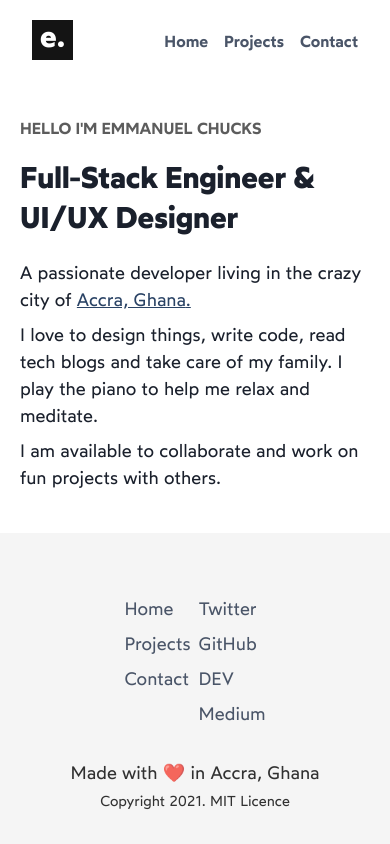
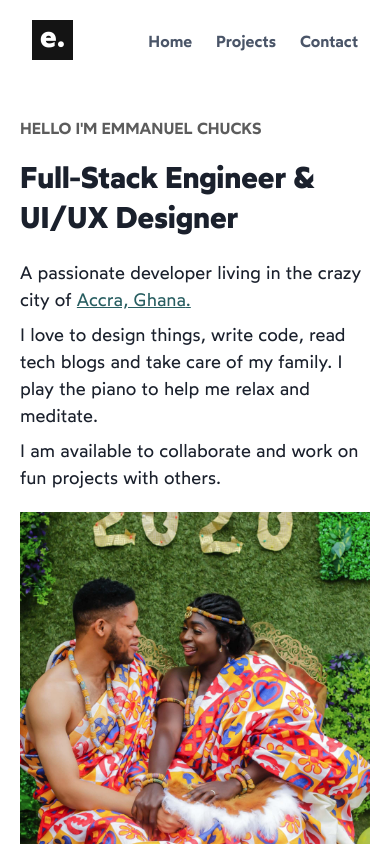
Before and after one commit to emmanuelchucks/emmanuelchucks.com, a Next.js app: page / in a window 390 px wide. Shown: the top 844 px of the page. Built offline with nearby package versions, Linux system fonts and the light colour scheme.

Commit message:
feat(hero): add hero image
- made it responsively centered with hero text
- changed footer links to horizontal for better looks

```diff
--- a/components/Footer.tsx
+++ b/components/Footer.tsx
@@ -1,49 +1,37 @@
-import {
-  Box,
-  HStack,
-  Link,
-  List,
-  ListItem,
-  Text,
-  VStack,
-} from "@chakra-ui/react";
+import { Box, IconButton, Link, Stack, Text } from "@chakra-ui/react";
 
+import Navigation from "./Navigation";
 import siteData from "utils/site-data";
 
 function Footer() {
   const { navigation, socials } = siteData;
 
   return (
-    <VStack as="footer" spacing={8} bg="blackAlpha.50" pt={16} pb={8}>
-      <HStack align="flex-start" color="blackAlpha.700">
-        <List spacing={2}>
-          {navigation.map((navItem, idx) => (
-            <ListItem key={navItem}>
-              <Link href={`#${idx ? navItem : ""}`} textTransform="capitalize">
-                {navItem}
-              </Link>
-            </ListItem>
-          ))}
-        </List>
-        <List spacing={2}>
+    <Stack
+      as="footer"
+      align="center"
+      spacing={6}
+      bg="blackAlpha.50"
+      pt={16}
+      pb={8}
+    >
+      <Stack align="center" spacing={8} color="blackAlpha.700">
+        <Navigation />
+        <Stack as="ul" direction="row" spacing={2}>
           {socials.map(({ name, url }) => (
-            <ListItem key={name}>
-              <Link
-                href={`https://${url}`}
-                target="_blank"
-                textTransform="capitalize"
-              >
+            <IconButton as="li" variant="link" aria-label={name} key={name}>
+              <Link href={`https://${url}`} target="_blank">
                 {name}
               </Link>
-            </ListItem>
+            </IconButton>
           ))}
-        </List>
-      </HStack>
-      <Box textAlign="center" color="blackAlpha.800">
+        </Stack>
+      </Stack>
+      <Box textAlign="center" color="blackAlpha.800" fontSize="sm">
         <Text>Made with ❤️ in Accra, Ghana</Text>
         <Text as="small">Copyright 2021. MIT Licence</Text>
       </Box>
-    </VStack>
+    </Stack>
   );
 }
 
--- a/components/Hero.tsx
+++ b/components/Hero.tsx
@@ -1,4 +1,4 @@
-import { Box, Heading, Link, Text, VStack } from "@chakra-ui/react";
+import { Box, Heading, Link, Stack, Text } from "@chakra-ui/react";
 
 import Image from "next/image";
 
@@ -21,8 +21,16 @@ function Hero() {
   };
 
   return (
-    <Box as="section" id="home" mx={5} my={10}>
-      <Box maxW="35ch">
+    <Stack
+      as="section"
+      direction={["column", "row"]}
+      align={[null, "center"]}
+      spacing="5vw"
+      id="home"
+      mx={5}
+      my={10}
+    >
+      <Box maxW="30ch">
         <Heading
           as="h1"
           color="blackAlpha.700"
@@ -33,23 +41,32 @@ function Hero() {
           {hero.intro}
         </Heading>
         <Heading my={5}>{hero.title}</Heading>
-        <VStack align="flex-start">
+        <Stack align="flex-start">
           <Text>
             {hero.body.p1}{" "}
             <Link
               href="https://en.wikipedia.org/wiki/Accra"
               target="_blank"
               textDecor="underline"
-              color="blue.800"
+              color="teal.700"
             >
               {hero.body.a1}.
             </Link>
           </Text>
           <Text>{hero.body.p2}</Text>
           <Text>{hero.body.p3}</Text>
-        </VStack>
+        </Stack>
       </Box>
-    </Box>
+      <Box>
+        <Image
+          priority
+          src="/images/hero-image.jpg"
+          alt="Emmanuel and his wife"
+          width={425}
+          height={640}
+        />
+      </Box>
+    </Stack>
   );
 }
 
--- a/components/Navigation.tsx
+++ b/components/Navigation.tsx
@@ -7,7 +7,7 @@ function Navigation() {
 
   return (
     <nav>
-      <HStack as="ul" spacing="4">
+      <HStack as="ul" spacing={6}>
         {navigation.map((navItem, idx) => (
           <Button as="li" variant="link" key={navItem}>
             <Link href={`#${idx ? navItem : ""}`} textTransform="capitalize">
--- a/pages/index.tsx
+++ b/pages/index.tsx
@@ -1,4 +1,4 @@
-import { Flex, HStack, Heading, Text, VStack } from "@chakra-ui/react";
+import { Flex, Stack } from "@chakra-ui/react";
 
 import Footer from "components/Footer";
 import Head from "next/head";
@@ -15,7 +15,8 @@ const Home: NextPage = () => {
       </Head>
 
       <Flex minH="100vh" direction="column">
-        <HStack
+        <Stack
+          direction="row"
           as="header"
           justify={["space-between", "space-around"]}
           align="baseline"
@@ -24,11 +25,11 @@ const Home: NextPage = () => {
         >
           <Logo />
           <Navigation />
-        </HStack>
+        </Stack>
 
-        <VStack as="main" flex={1} justify="center">
+        <Stack as="main" flex={1} justify="center" align="center">
           <Hero />
-        </VStack>
+        </Stack>
 
         <Footer />
       </Flex>
--- a/utils/site-data.ts
+++ b/utils/site-data.ts
@@ -6,7 +6,7 @@ const siteData = {
       "Personal portfolio website for Emmanuel Chucks. A passionate full-stack developer, UI/UX designer, pianist, loving husband, Christ follower",
     image: "https://www.emmanuelchucks.com/android-chrome-512x512.png",
   },
-  navigation: ["home", "projects", "contact"],
+  navigation: ["Home", "Projects", "Contact"],
   socials: [
     { name: "Twitter", url: "twitter.com/emmanuelchucks" },
     { name: "GitHub", url: "github.com/emmanuelchucks" },
```
